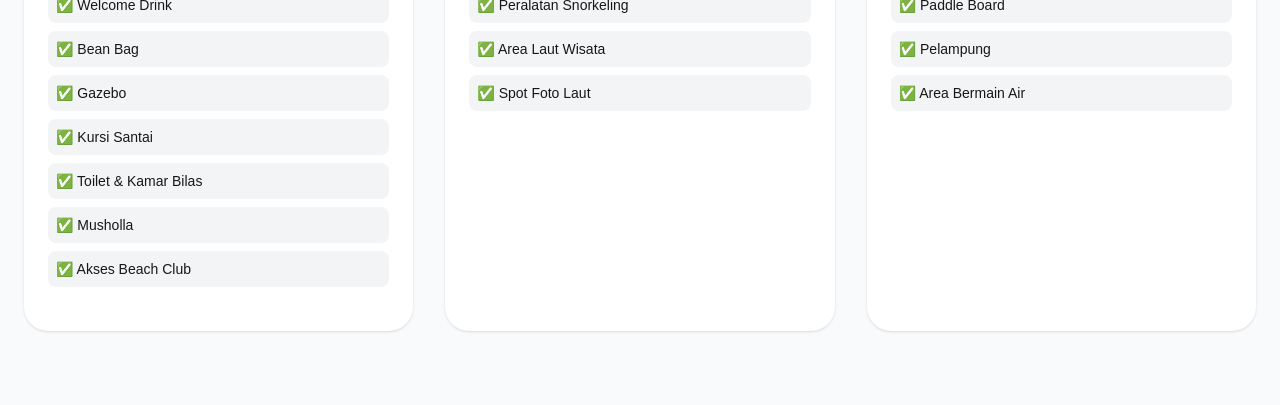
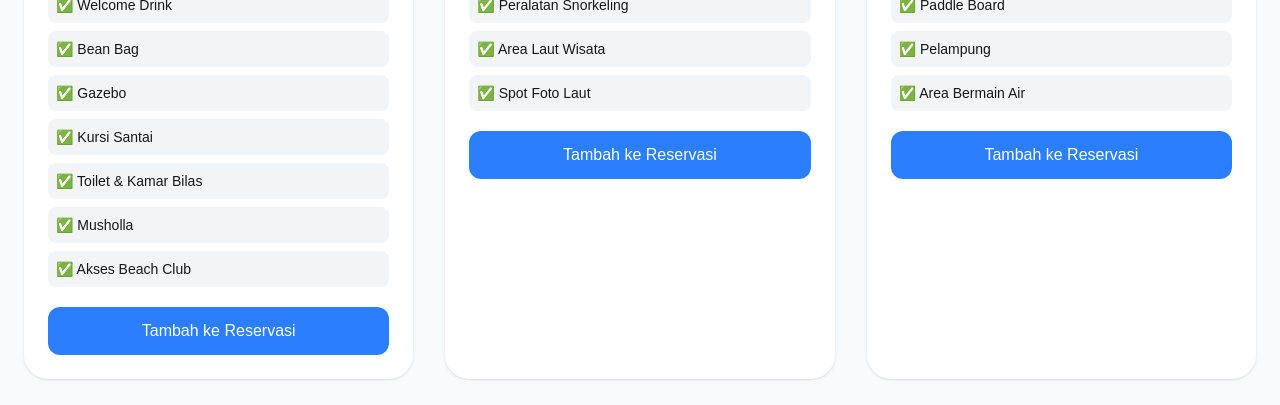
Before and after one commit to salavansaputra-cell/TA-WEB-24A-SANSAN, a Next.js app in the folder kyokko/: page /info-wisata in a window 1280 px wide. Shown: the part 940-1345 px from the top of the page. Built offline with nearby package versions, Linux system fonts and the light colour scheme.

Commit message:
menambahkan tombol tambah reservasi pada wisata

```diff
--- a/kyokko/app/info-wisata/page.tsx
+++ b/kyokko/app/info-wisata/page.tsx
@@ -204,6 +204,27 @@ export default function InfoWisataPage() {
                     ))}
                   </ul>
                 </div>
+
+                {/* BUTTON */}
+                <button
+                  onClick={() =>
+                    addToReservasi({
+                      name: item.title,
+                      price: item.weekday,
+                    })
+                  }
+                  className="
+                    w-full
+                    bg-blue-500
+                    text-white
+                    py-3
+                    rounded-xl
+                    hover:bg-blue-600
+                    transition
+                  "
+                >
+                  Tambah ke Reservasi
+                </button>
               </div>
             </div>
           ))}
```
